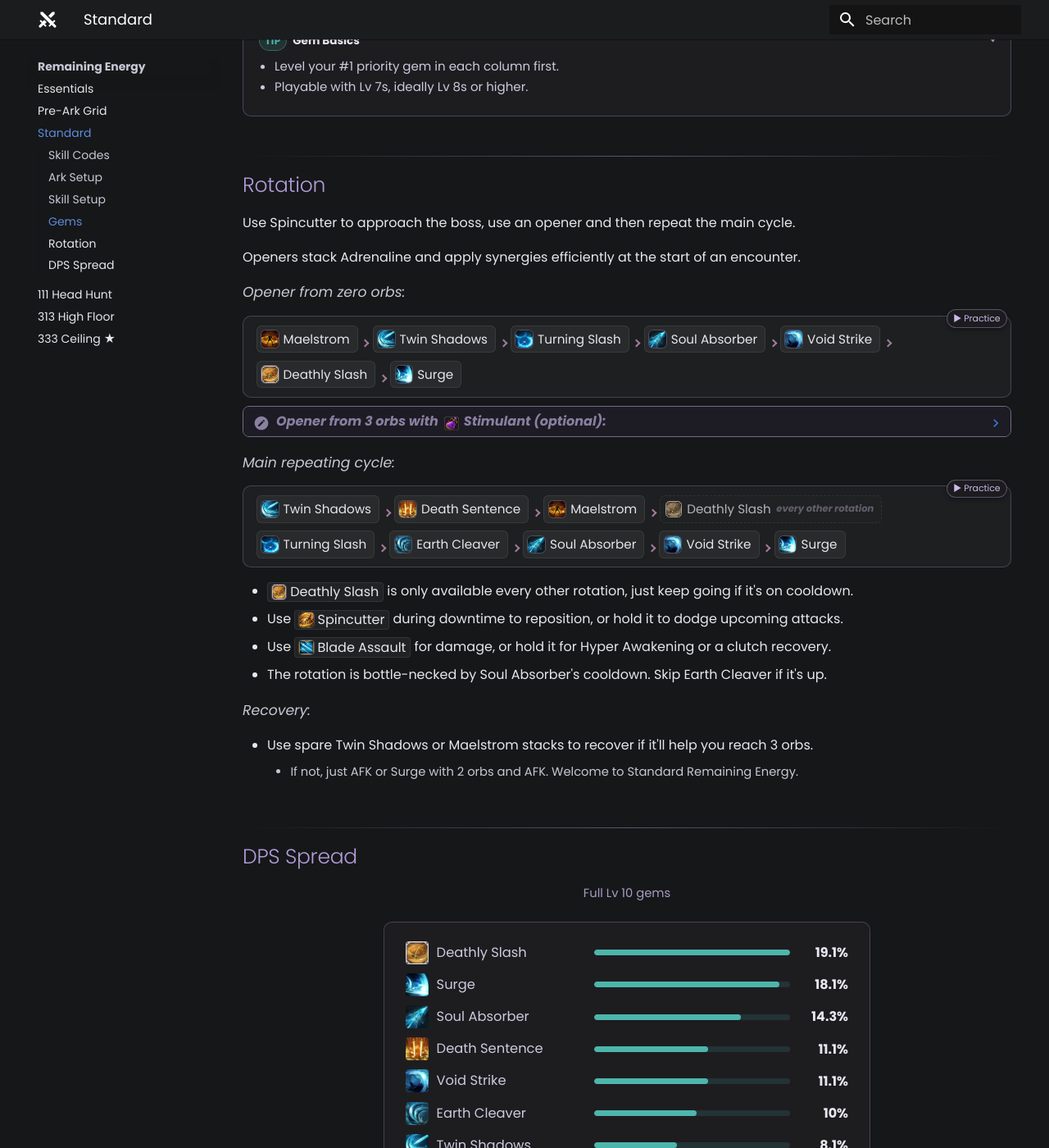
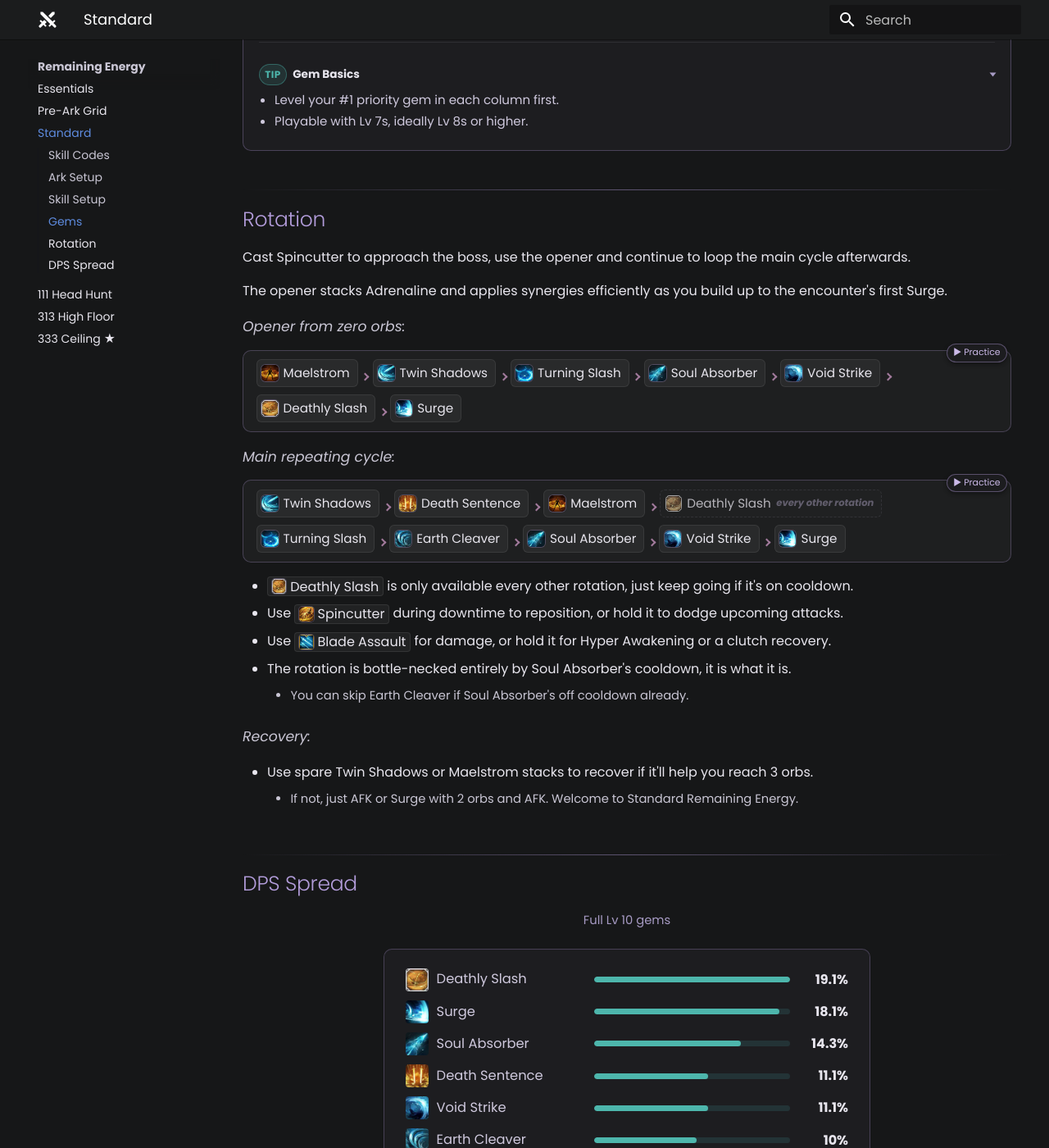
Before and after one commit to interlockme/deathblade, an MkDocs documentation site: the page built from docs/remaining-energy/standard.md, in a window 1280 px wide and 1400 px high, scrolled down 2750 px. Shown: the whole window at 82% size. Built offline with MkDocs 1.6.1 and Material for MkDocs 9.7.7, drawn with Linux system fonts in a browser that asks for light colours; plug-ins that fetch from the network failed and are left out; some of the changed text lies outside the part shown.

Commit message:
simpler standard

```diff
--- a/docs/remaining-energy/standard.md
+++ b/docs/remaining-energy/standard.md
@@ -34,6 +34,8 @@
 
 !!! info ""
     Since this is a beginner legacy build, this guide strays slightly from the norm to offer a smoother experience without deep min-maxing. For instance, you won't need mana food or stimulants to enjoy the gameplay.
+
+    *New to Deathblade entirely? [Surge](../surge/essentials.md) is generally more beginner-friendly and outperforms RE Standard.*
 
 ## Skill Codes
 
@@ -214,9 +216,9 @@
 
 ## Rotation
 
-Use Spincutter to approach the boss, use an opener and then repeat the main cycle.
+Cast Spincutter to approach the boss, use the opener and continue to loop the main cycle afterwards.
 
-Openers stack Adrenaline and apply synergies efficiently at the start of an encounter.
+The opener stacks Adrenaline and applies synergies efficiently as you build up to the encounter's first Surge.
 
 *Opener from zero orbs:*
 { .lead }
@@ -224,11 +226,6 @@ Openers stack Adrenaline and apply synergies efficiently at the start of an enco
 <div class="rotation-line" markdown>
 <span class="skill">![](../assets/re/icon-maelstrom.png)Maelstrom</span><span class="arrow"> → </span><span class="skill">![](../assets/re/icon-twinshadows.png)Twin Shadows</span><span class="arrow"> → </span><span class="skill">![](../assets/re/icon-turningslash.png)Turning Slash</span><span class="arrow"> → </span><span class="skill">![](../assets/re/icon-soulabsorber.png)Soul Absorber</span><span class="arrow"> → </span><span class="skill">![](../assets/re/icon-voidstrike.png)Void Strike</span><span class="arrow"> → </span><span class="skill">![](../assets/re/icon-deathlyslash.png)Deathly Slash</span><span class="arrow"> → </span><span class="skill">![](../assets/re/icon-surge.png)Surge</span>
 </div>
-
-??? note "*Opener from 3 orbs with ![](../assets/shared/icon-stimulant.png){: .skill-icon } Stimulant (optional):*"
-    <div class="rotation-line" markdown>
-    <span class="skill">![](../assets/re/icon-twinshadows.png)Twin Shadows</span><span class="arrow"> → </span><span class="skill">![](../assets/re/icon-deathsentence.png)Death Sentence</span><span class="arrow"> → </span><span class="skill">![](../assets/re/icon-maelstrom.png)Maelstrom</span><span class="arrow"> → </span><span class="skill">![](../assets/re/icon-turningslash.png)Turning Slash</span><span class="arrow"> → </span><span class="skill">![](../assets/re/icon-deathlyslash.png)Deathly Slash</span><span class="arrow"> → </span><span class="skill">![](../assets/re/icon-surge.png)Surge</span><span class="arrow"> → </span><span class="skill">![](../assets/re/icon-soulabsorber.png)Soul Absorber</span><span class="arrow"> → </span><span class="skill">![](../assets/re/icon-voidstrike.png)Void Strike</span><span class="arrow"> → </span><span class="skill">![](../assets/re/icon-twinshadows.png)Twin Shadows</span><span class="arrow"> → </span><span class="skill">![](../assets/re/icon-deathsentence.png)Death Sentence</span><span class="arrow"> → </span><span class="skill">![](../assets/re/icon-surge.png)Surge</span>
-    </div>
 
 *Main repeating cycle:*
 { .lead }
@@ -240,7 +237,8 @@ Openers stack Adrenaline and apply synergies efficiently at the start of an enco
 - <span class="skill-chip">![](../assets/re/icon-deathlyslash.png)Deathly Slash</span> is only available every other rotation, just keep going if it's on cooldown.
 - Use <span class="skill-chip">![](../assets/re/icon-spincutter.png)Spincutter</span>  during downtime to reposition, or hold it to dodge upcoming attacks.
 - Use <span class="skill-chip">![](../assets/re/icon-bladeassault.png)Blade Assault</span> for damage, or hold it for Hyper Awakening or a clutch recovery.
-- The rotation is bottle-necked by Soul Absorber's cooldown. Skip Earth Cleaver if it's up.
+- The rotation is bottle-necked entirely by Soul Absorber's cooldown, it is what it is.
+    - You can skip Earth Cleaver if Soul Absorber's off cooldown already.
 
 *Recovery:*
 { .lead }
```
